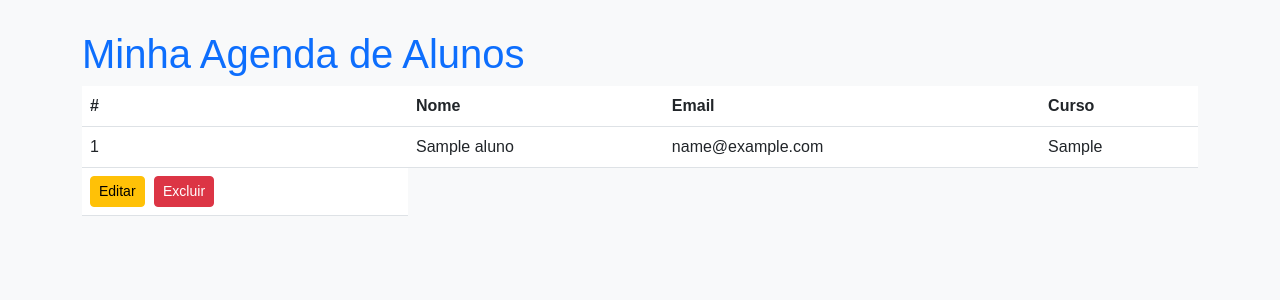
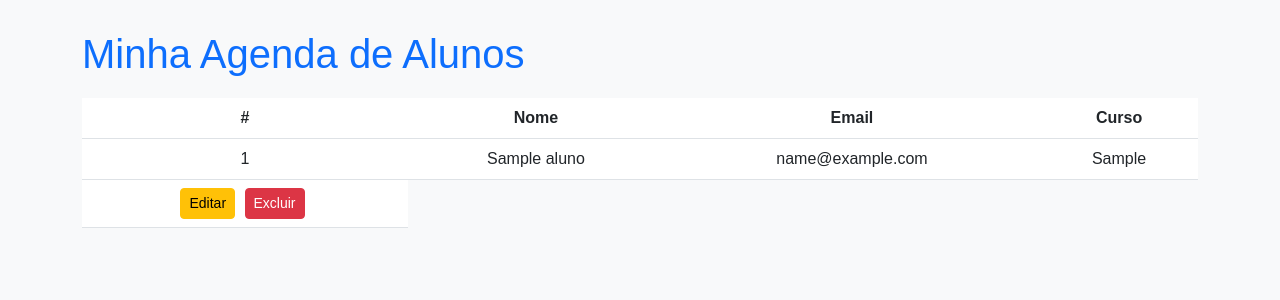
Before and after one commit to AmandaBfa/ead_trabalho, a PHP site: page / in a window 1280 px wide. Shown: the part 86-386 px from the top of the page. Run offline with PHP 8.4, Linux system fonts and the light colour scheme; tables that the repository leaves empty or names only in its code hold one stand-in row (values such as "Sample post"); some libraries are stand-ins or nearby versions.

Commit message:
adicionando css ao projeto

```diff
--- a/css/style.css
+++ b/css/style.css
@@ -12,11 +12,18 @@ body {
 
 h1, h2 {
     color: #0d6efd;
+    word-break: break-word;
 }
 
 .btn {
     margin-right: 5px;
 }
+
+.btn:hover {
+    opacity: 0.9;
+    transition: opacity 0.3s ease;
+}
+
 
 #msg {
     margin-top: 10px;
@@ -31,3 +38,12 @@ h1, h2 {
     margin-top: 20px;
     font-style: italic;
 }
+
+table {
+    margin-top: 20px;
+}
+
+th, td {
+    text-align: center;
+    vertical-align: middle;
+}
--- a/templates/header.php
+++ b/templates/header.php
@@ -8,18 +8,14 @@
     <meta charset="UTF-8">
     <meta http-equiv="X-UA-Compatible" content="IE=edge">
     <meta name="viewport" content="width=device-width, initial-scale=1.0">
-    <link rel="stylesheet" href="<?= $BASE_URL ?>css/style.css">
-    <link href="https://cdn.jsdelivr.net/npm/bootstrap@5.3.0/dist/css/bootstrap.min.css" rel="stylesheet">
-    <title>Alunos</title>
 
     <!-- Bootstrap -->
     <link href="https://cdn.jsdelivr.net/npm/bootstrap@5.3.0/dist/css/bootstrap.min.css" rel="stylesheet">
 
-    <!-- Font Awesome -->
-    <script src="https://kit.fontawesome.com/a076d05399.js" crossorigin="anonymous"></script>
-
     <!-- Estilos personalizados -->
     <link rel="stylesheet" href="<?= $BASE_URL ?>css/style.css">
+
+    <title>Alunos</title>
 </head>
 <body>
     <header>
```
